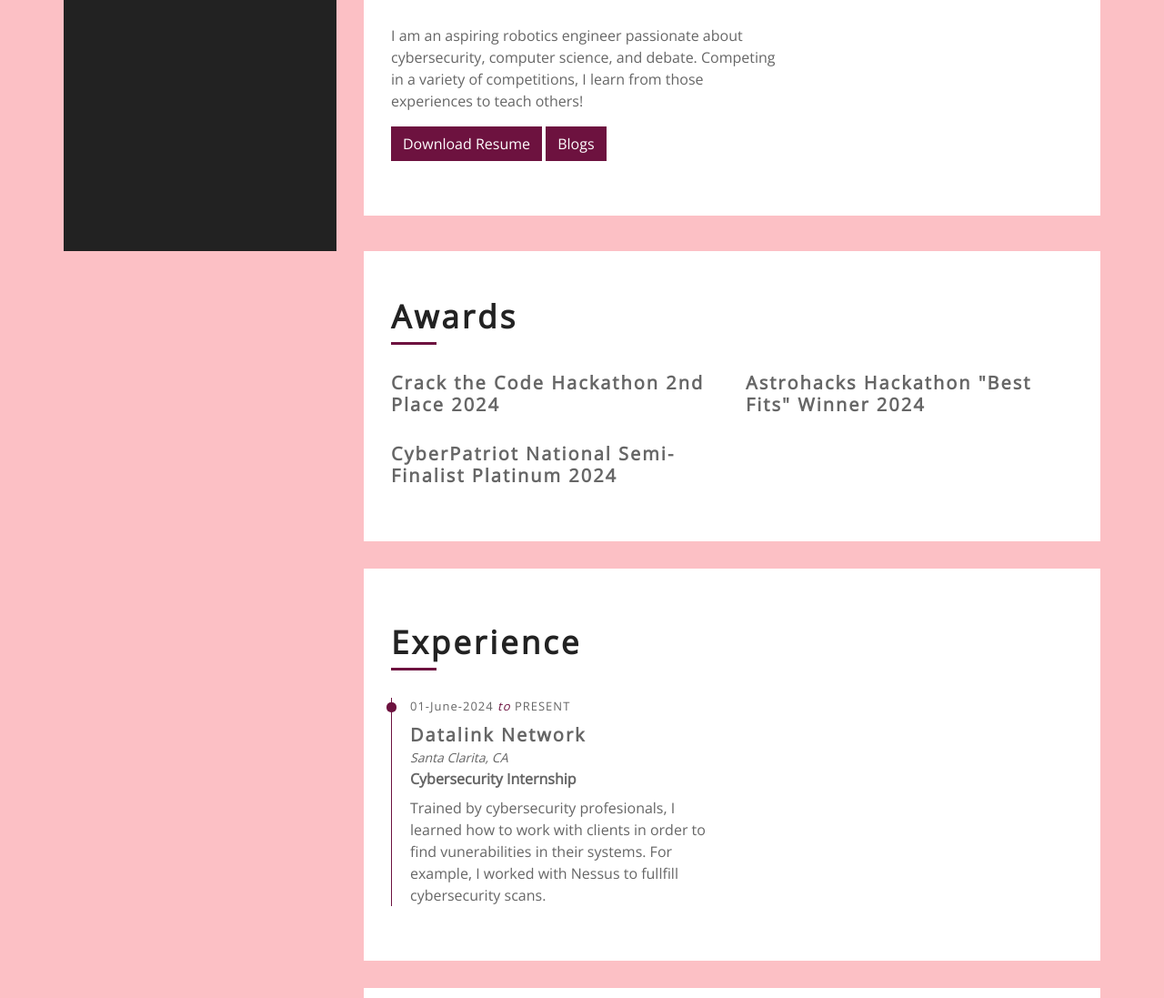
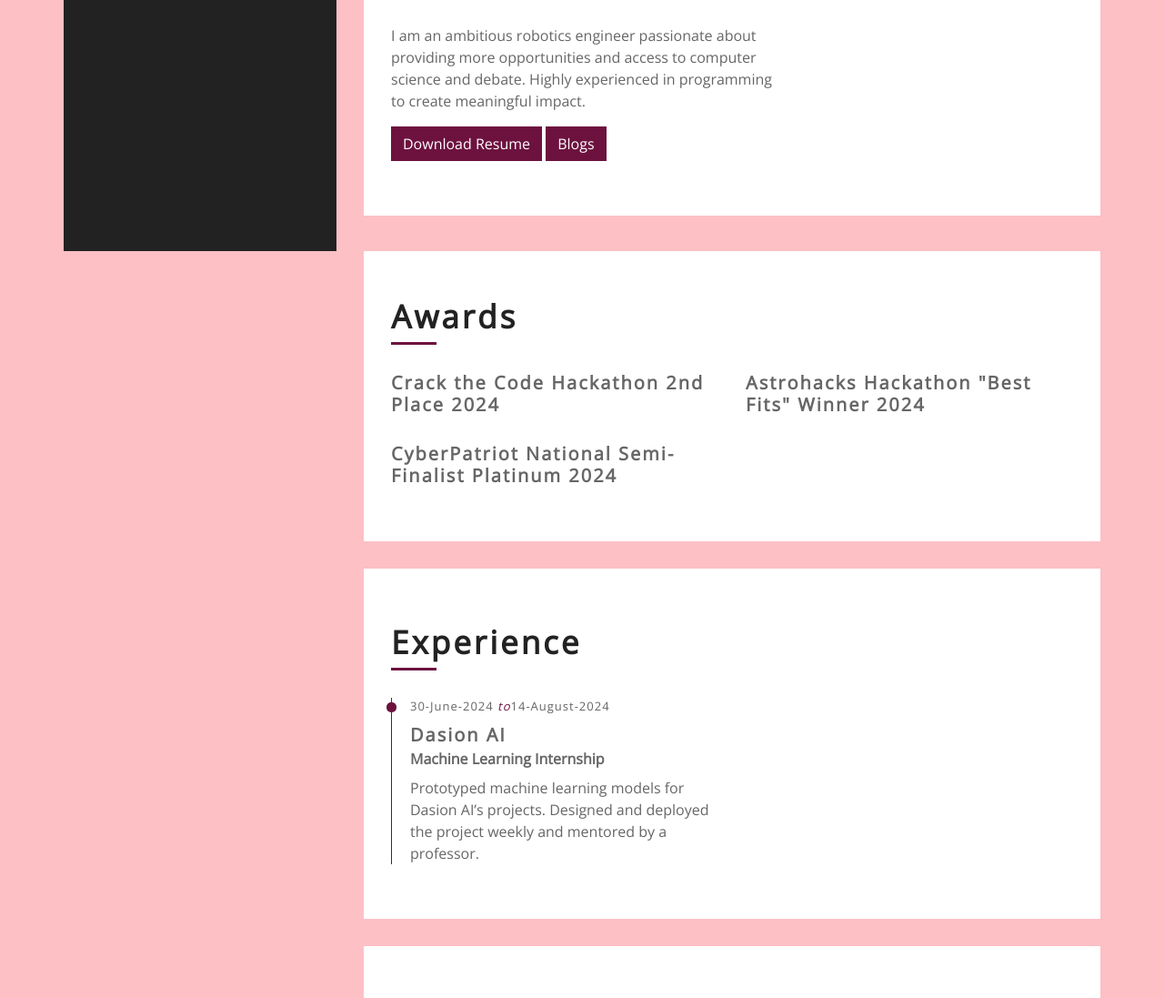
Before and after one commit to ItsAvs/helloavni, a plain HTML site: page index.html in a window 1280 px wide. Shown: the part 524-1621 px from the top of the page at 91% size. Drawn offline with nearby package versions, Linux system fonts and the light colour scheme.

Commit message:
added info

```diff
--- a/index.html
+++ b/index.html
@@ -85,7 +85,7 @@
 
                             <div class="col-md-6 col-lg-7">
                                 <p>
-                                    I am an aspiring robotics engineer passionate about cybersecurity, computer science, and debate. Competing in a variety of competitions, I learn from those experiences to teach others!
+                                    I am an ambitious robotics engineer passionate about providing more opportunities and access to computer science and debate. Highly experienced in programming to create meaningful impact.
                                 </p>
                                 <a class="btn" href="img/resume.pdf" download="resume.pdf">Download Resume</a>
                                 <a class="btn" href="https://medium.com/@avstechy">Blogs</a>
@@ -138,11 +138,10 @@
                         <div class="row align-items-center">
                             <div class="col-md-6">
                                 <div class="exp-col">
-                                    <span>01-June-2024 <i>to</i> PRESENT</span>
-                                    <h3>Datalink Network</h3>
-                                    <h4>Santa Clarita, CA</h4>
-                                    <h5>Cybersecurity Internship</h5>
-                                    <p>Trained by cybersecurity profesionals, I learned how to work with clients in order to find vunerabilities in their systems. For example, I worked with Nessus to fullfill cybersecurity scans.</p>
+                                    <span>30-June-2024 <i>to</i>14-August-2024</span>
+                                    <h3>Dasion AI</h3>
+                                    <h5>Machine Learning Internship</h5>
+                                    <p>Prototyped machine learning models for Dasion AI’s projects. Designed and deployed the project weekly and mentored by a professor.</p>
                                 </div>
                             </div>
                             <!--div class="col-md-6">
```
Also changed, not shown: 2 other files.
